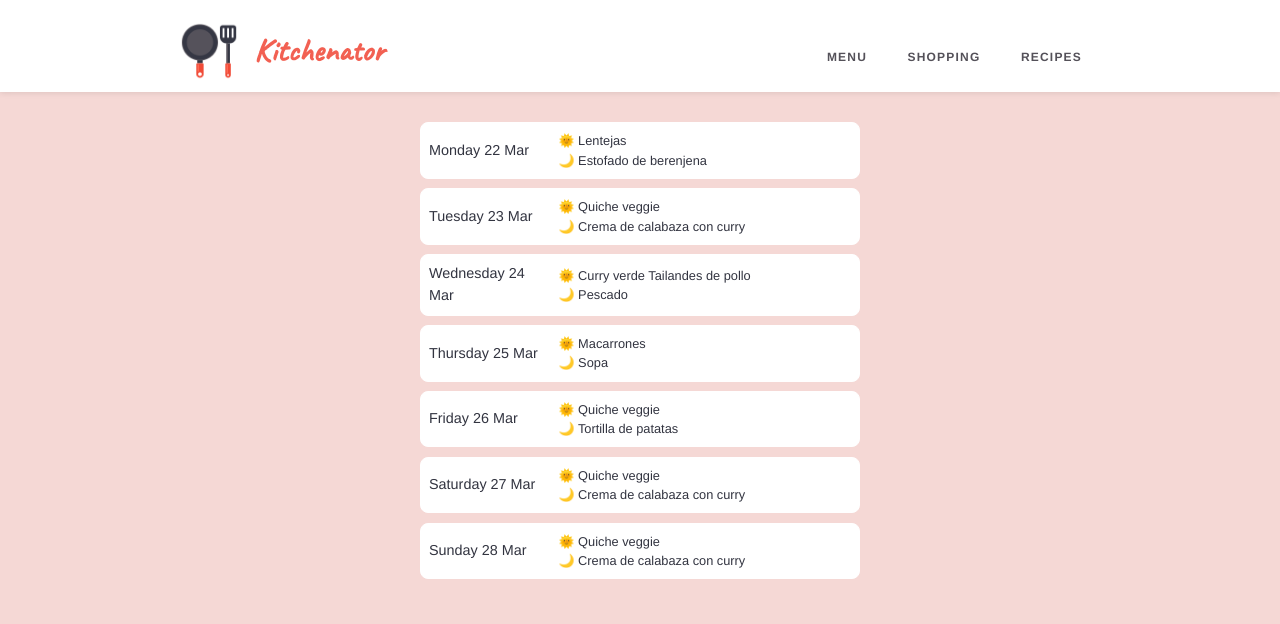
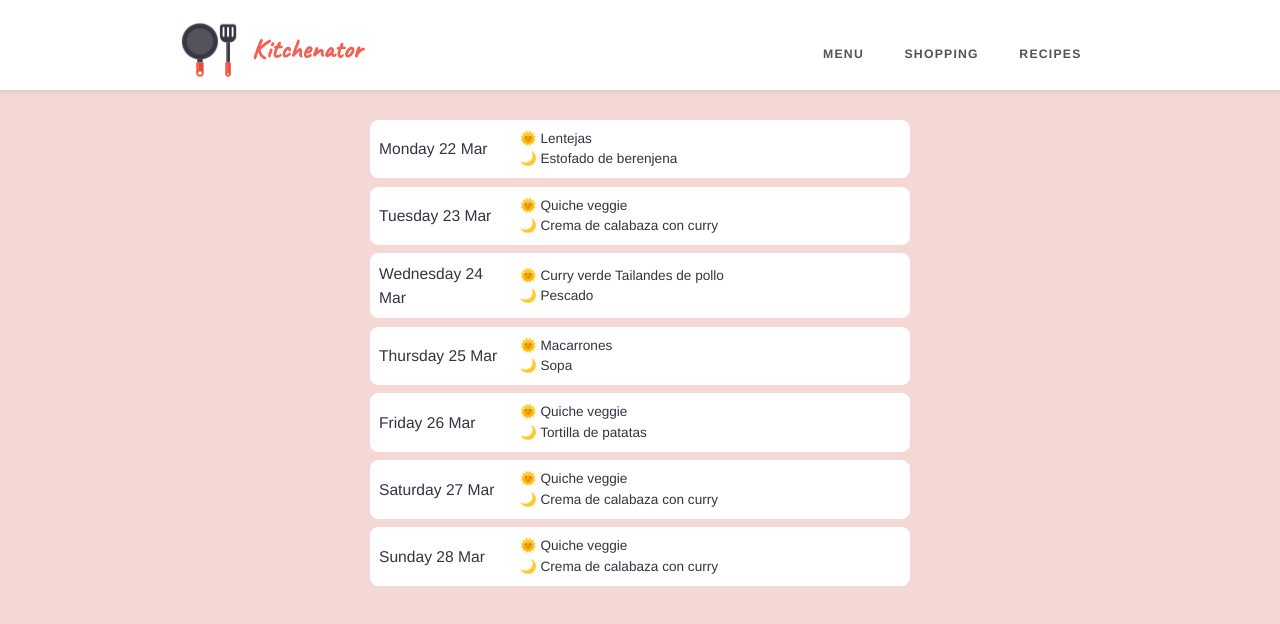
Before and after one commit to aidamanna/kitchenator, a website built with Parcel: page index.html in a window 1280 px wide. Built offline with nearby package versions, Linux system fonts and the light colour scheme.

Commit message:
Adjust font sizes

```diff
--- a/style.css
+++ b/style.css
@@ -34,7 +34,7 @@ body {
     margin: 0;
     padding: 0;
     font-family: 'Fira Sans', Helvetica, Arial, sans-serif;
-    font-size: 1em;
+    font-size: 0.85em;
     line-height: 1.5;
     color: var(--gray);
     background: var(--pink);
@@ -64,12 +64,6 @@ body {
     margin: 0 auto;
 }
 
-@media (min-width:960px) {
-    .header-wrapper {
-        justify-content: space-between;
-    }
-}
-
 .logo {
     display: flex;
     align-items: center;
@@ -97,7 +91,7 @@ body {
 }
 
 .navigation a {
-    font-size: 0.75em;
+    font-size: 0.9em;
     font-weight: bold;
     text-transform: uppercase;
     letter-spacing: 0.1em;
@@ -114,7 +108,7 @@ body {
 }
 
 .main-wrapper {
-    width: 500px;
+    width: 600px;
     max-width: 100%;
     padding: 30px;
     margin: 0 auto;
@@ -137,7 +131,7 @@ body {
 .menu-day {
     flex-basis: 8em;
     flex-shrink: 0;
-    font-size: 0.9em;
+    font-size: 1.15em;
     margin-right: 1em;
 }
 
@@ -146,5 +140,15 @@ body {
 }
 
 .menu-meal {
-    font-size: 0.8em;
+    font-size: 1em;
 }
+
+@media (min-width:960px) {
+    .header-wrapper {
+        justify-content: space-between;
+    }
+
+    body {
+        font-size: 1em;
+    }
+}
```
Also changed, not shown: package.json (line endings or trailing spaces).
